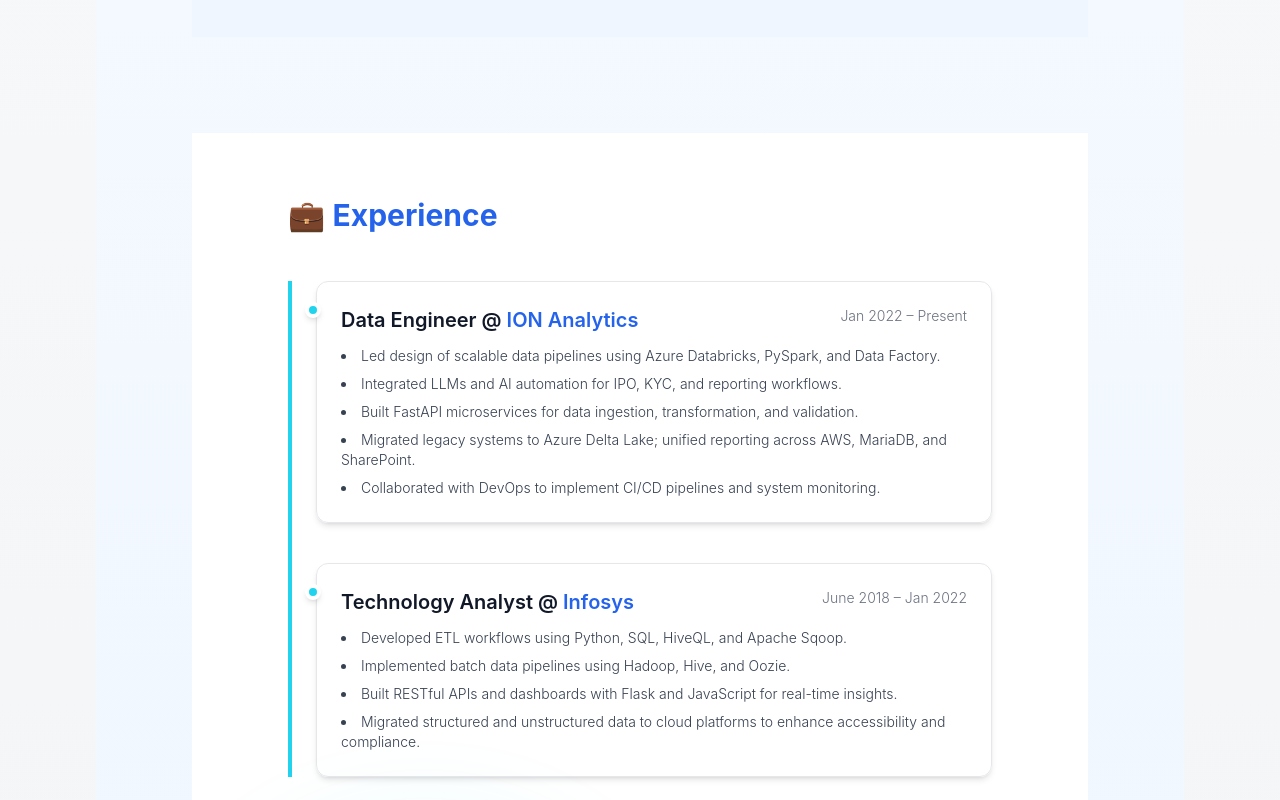
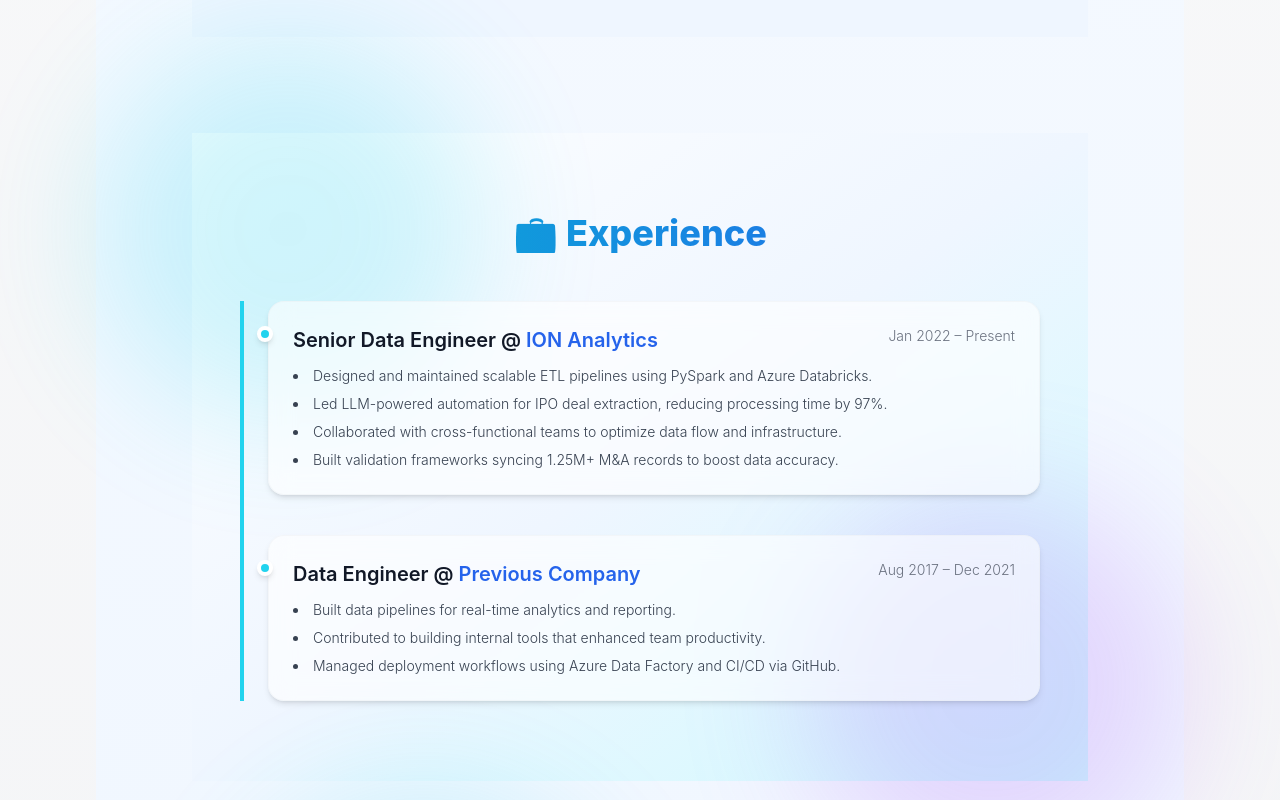
Before and after one commit to VijayVarma26/portfolio-vijayvarma, a React (Vite) app: page / in a window 1280 px wide. Shown: the part 3360-4160 px from the top of the page. Built offline with nearby package versions, Linux system fonts and the light colour scheme.

Commit message:
Refactor Experience component to update role titles, enhance layout, and improve styling

```diff
--- a/src/components/Experience.tsx
+++ b/src/components/Experience.tsx
@@ -2,26 +2,24 @@
 
 const experiences = [
   {
-    role: "Data Engineer",
+    role: "Senior Data Engineer",
     company: "ION Analytics",
     dates: "Jan 2022 – Present",
     responsibilities: [
-      "Led design of scalable data pipelines using Azure Databricks, PySpark, and Data Factory.",
-      "Integrated LLMs and AI automation for IPO, KYC, and reporting workflows.",
-      "Built FastAPI microservices for data ingestion, transformation, and validation.",
-      "Migrated legacy systems to Azure Delta Lake; unified reporting across AWS, MariaDB, and SharePoint.",
-      "Collaborated with DevOps to implement CI/CD pipelines and system monitoring.",
+      "Designed and maintained scalable ETL pipelines using PySpark and Azure Databricks.",
+      "Led LLM-powered automation for IPO deal extraction, reducing processing time by 97%.",
+      "Collaborated with cross-functional teams to optimize data flow and infrastructure.",
+      "Built validation frameworks syncing 1.25M+ M&A records to boost data accuracy."
     ],
   },
   {
-    role: "Technology Analyst",
-    company: "Infosys",
-    dates: "June 2018 – Jan 2022",
+    role: "Data Engineer",
+    company: "Previous Company",
+    dates: "Aug 2017 – Dec 2021",
     responsibilities: [
-      "Developed ETL workflows using Python, SQL, HiveQL, and Apache Sqoop.",
-      "Implemented batch data pipelines using Hadoop, Hive, and Oozie.",
-      "Built RESTful APIs and dashboards with Flask and JavaScript for real-time insights.",
-      "Migrated structured and unstructured data to cloud platforms to enhance accessibility and compliance.",
+      "Built data pipelines for real-time analytics and reporting.",
+      "Contributed to building internal tools that enhanced team productivity.",
+      "Managed deployment workflows using Azure Data Factory and CI/CD via GitHub."
     ],
   },
 ];
@@ -30,13 +28,18 @@
   return (
     <motion.section
       id="experience"
-      className="section py-16 px-6 md:px-24 bg-white dark:bg-gray-900 text-gray-800 dark:text-gray-100"
+      className="relative py-20 bg-gradient-to-br from-white via-blue-50 to-cyan-100 dark:from-gray-900 dark:via-gray-800 dark:to-gray-900 text-gray-800 dark:text-gray-100"
       initial={{ opacity: 0 }}
       whileInView={{ opacity: 1 }}
       transition={{ delay: 0.3 }}
       viewport={{ once: true }}
     >
-      <h2 className="text-3xl font-bold mb-12 text-blue-600 dark:text-cyan-400">
+      {/* Background Glow */}
+      <div className="absolute -top-24 -left-24 w-96 h-96 bg-cyan-400 opacity-20 rounded-full blur-3xl z-0" />
+      <div className="absolute -bottom-24 -right-24 w-96 h-96 bg-purple-500 opacity-20 rounded-full blur-3xl z-0" />
+
+      <div className="max-w-screen-xl mx-auto px-6 md:px-8 lg:px-12 relative z-10">
+        <h2 className="text-4xl font-extrabold mb-12 text-center text-transparent bg-clip-text bg-gradient-to-r from-cyan-500 to-blue-600">
           💼 Experience
         </h2>
 
@@ -48,14 +51,15 @@
               whileInView={{ opacity: 1, y: 0 }}
               transition={{ duration: 0.6, delay: index * 0.2 }}
               viewport={{ once: true }}
-            className="relative bg-white/70 dark:bg-gray-800/60 backdrop-blur-sm border border-gray-200 dark:border-gray-700 p-6 rounded-xl shadow-md hover:shadow-lg transition-shadow duration-300"
+              className="relative bg-white/60 dark:bg-white/10 backdrop-blur-md border border-gray-200/30 dark:border-white/10 p-6 rounded-2xl shadow-md hover:shadow-xl transition-shadow duration-300"
             >
               {/* Timeline Dot */}
-            <span className="absolute -left-3 top-5 w-4 h-4 bg-cyan-400 dark:bg-cyan-500 rounded-full border-4 border-white dark:border-gray-900 shadow-md" />
+              <span className="absolute -left-3 top-6 w-4 h-4 bg-cyan-400 dark:bg-cyan-500 rounded-full border-4 border-white dark:border-gray-900 shadow-md" />
 
               <div className="flex flex-col sm:flex-row sm:justify-between mb-3">
                 <h3 className="text-lg sm:text-xl font-semibold text-gray-900 dark:text-white">
-                {role} @ <span className="text-blue-600 dark:text-cyan-400">{company}</span>
+                  {role} @{" "}
+                  <span className="text-blue-600 dark:text-cyan-400">{company}</span>
                 </h3>
                 <span className="text-sm text-gray-500 dark:text-gray-400 mt-1 sm:mt-0">
                   {dates}
@@ -70,7 +74,7 @@
             </motion.div>
           ))}
         </div>
+      </div>
     </motion.section>
-
   );
 }
```
Lines whose indentation alone changed are shown as unchanged.
